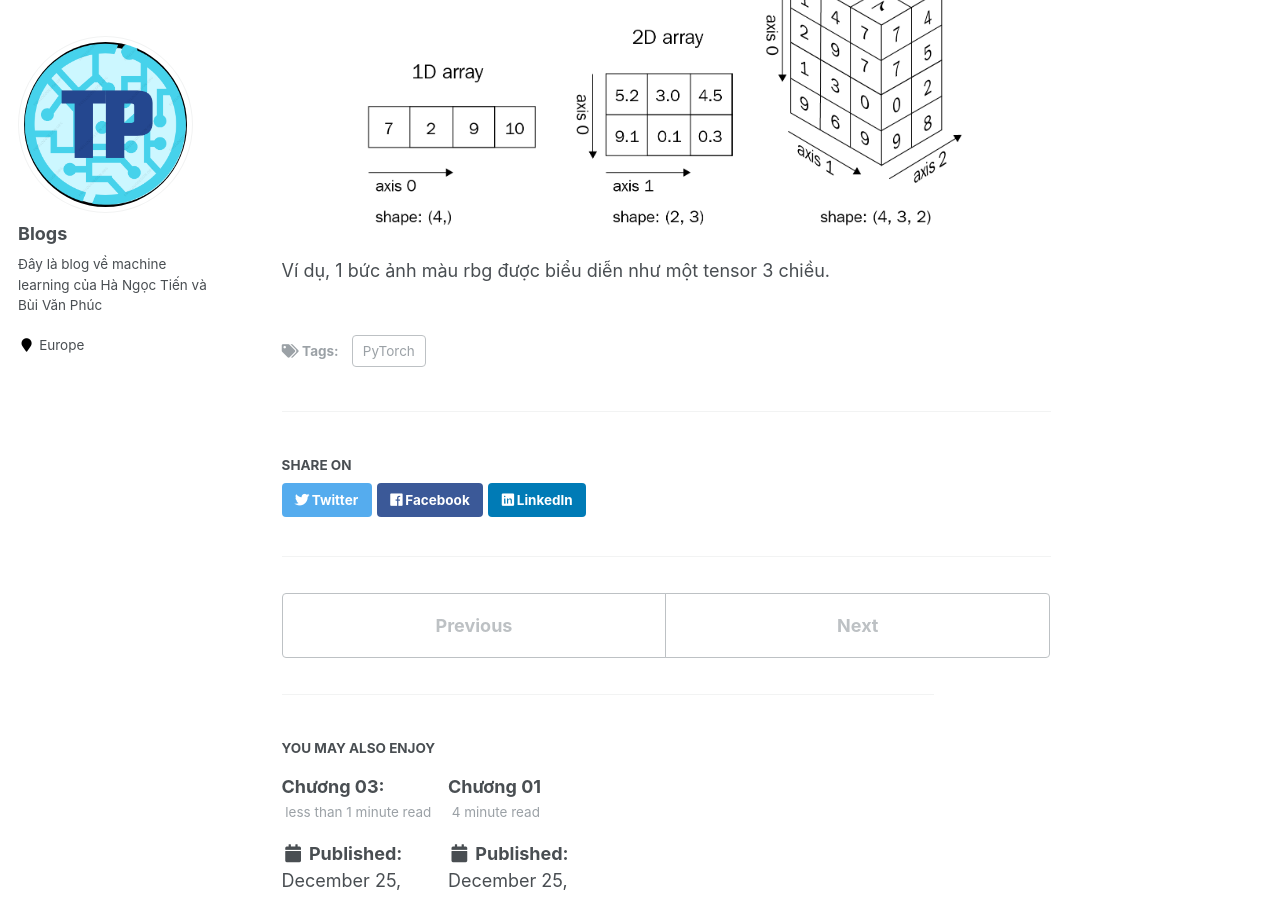
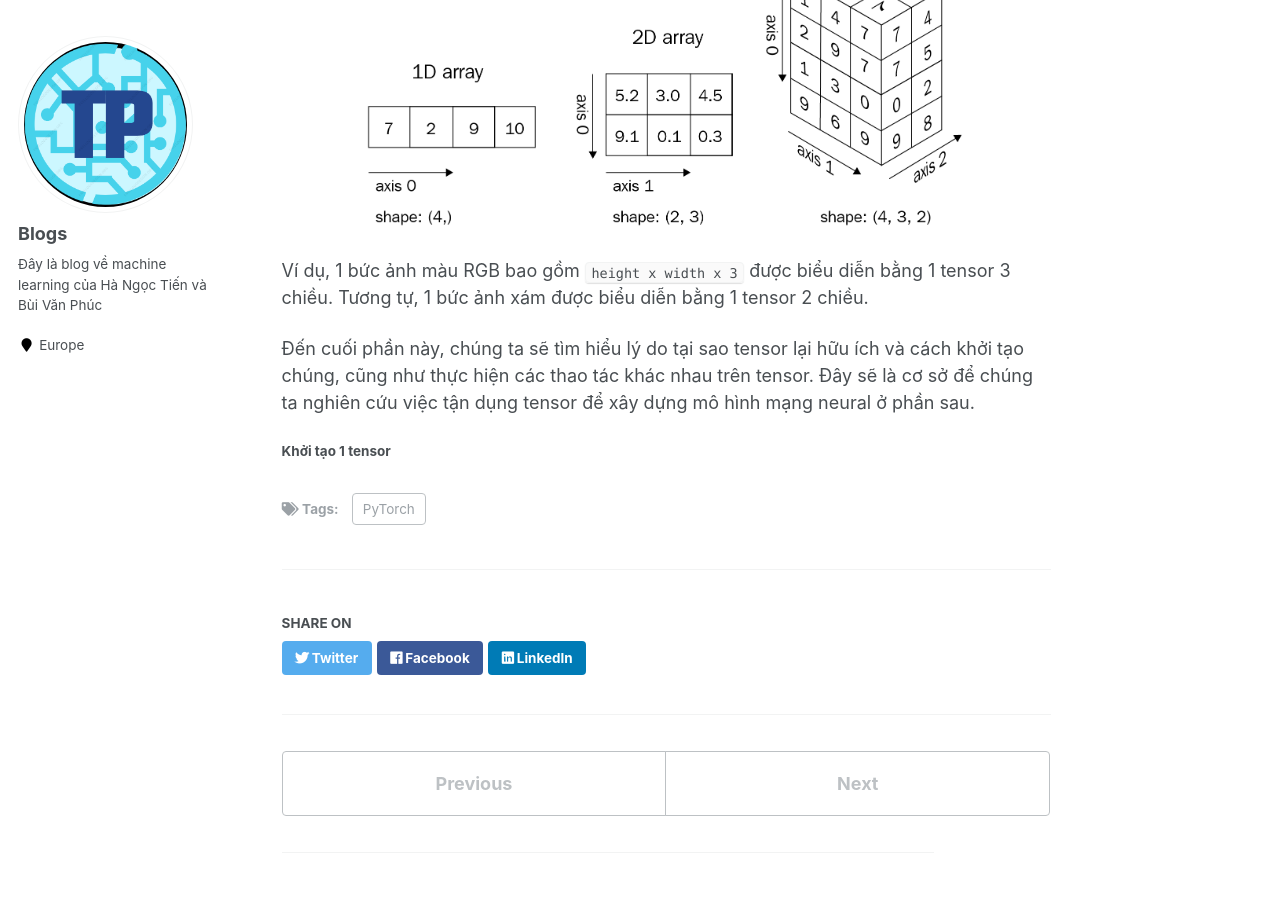
Before and after one commit to vanphuc-bui/MordenComputervision, a Jekyll site: the page built from _posts/2022-12-25-chapter-02.md, in a window 1280 px wide and 900 px high, scrolled down 2466 px. Built offline with Jekyll 4.4.1, drawn with Linux system fonts in a browser that asks for light colours; formulas are drawn with MathJax 3; some of the changed text lies outside the part shown.

Commit message:
chapter2

```diff
--- a/_posts/2022-12-25-chapter-02.md
+++ b/_posts/2022-12-25-chapter-02.md
@@ -48,4 +48,8 @@ Tensor là kiểu dữ liệu cơ bản của PyTorch, 1 tensor là một ma tr
 <p align="center">
   <img src="/MordenComputervision/images/Chapter02/tensor.png" style="width:80%; border:0;">
 </p>
-Ví dụ, 1 bức ảnh màu rbg được biểu diễn như một tensor 3 chiều.
+Ví dụ, 1 bức ảnh màu RGB bao gồm `height x width x 3` được biểu diễn bằng 1 tensor 3 chiều. Tương tự, 1 bức ảnh xám được biểu diễn bằng 1 tensor 2 chiều.
+
+Đến cuối phần này, chúng ta sẽ tìm hiểu lý do tại sao tensor lại hữu ích và cách khởi tạo chúng, cũng như thực hiện các thao tác khác nhau trên tensor. Đây sẽ là cơ sở để chúng ta nghiên cứu việc tận dụng tensor để xây dựng mô hình mạng neural ở phần sau.
+
+#### Khởi tạo 1 tensor
```
